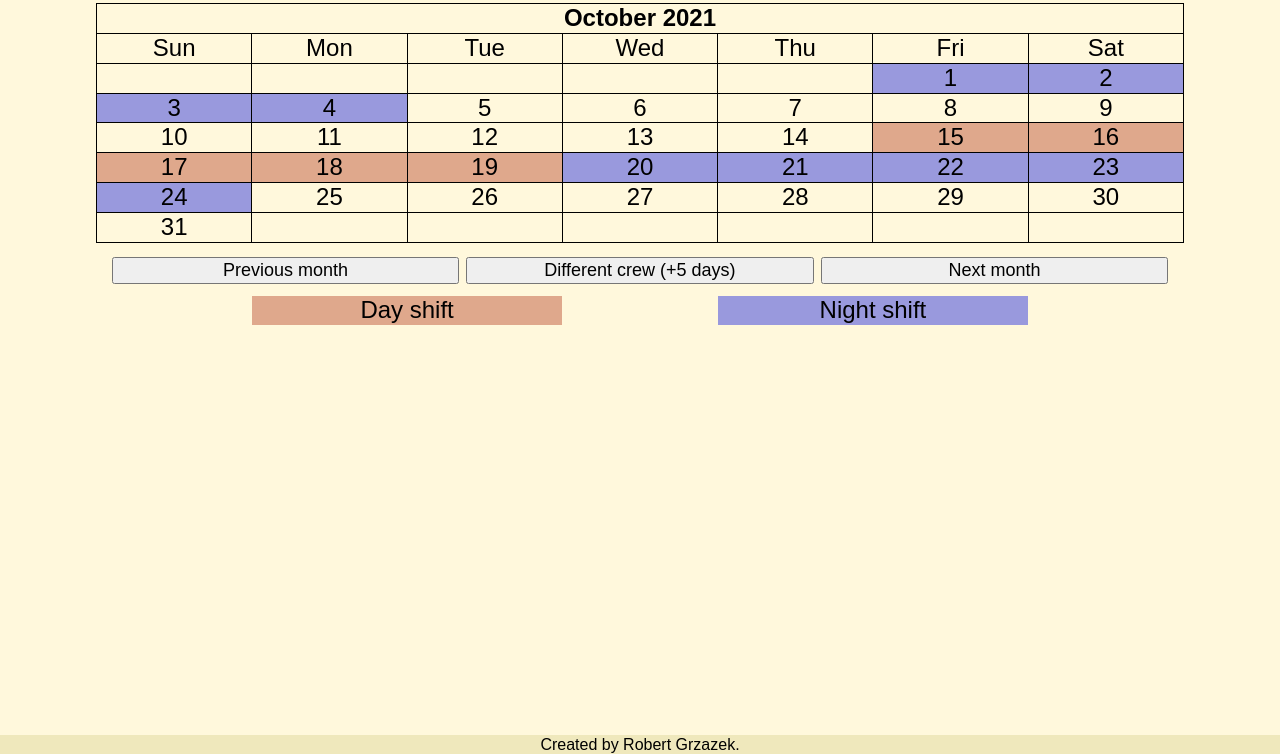
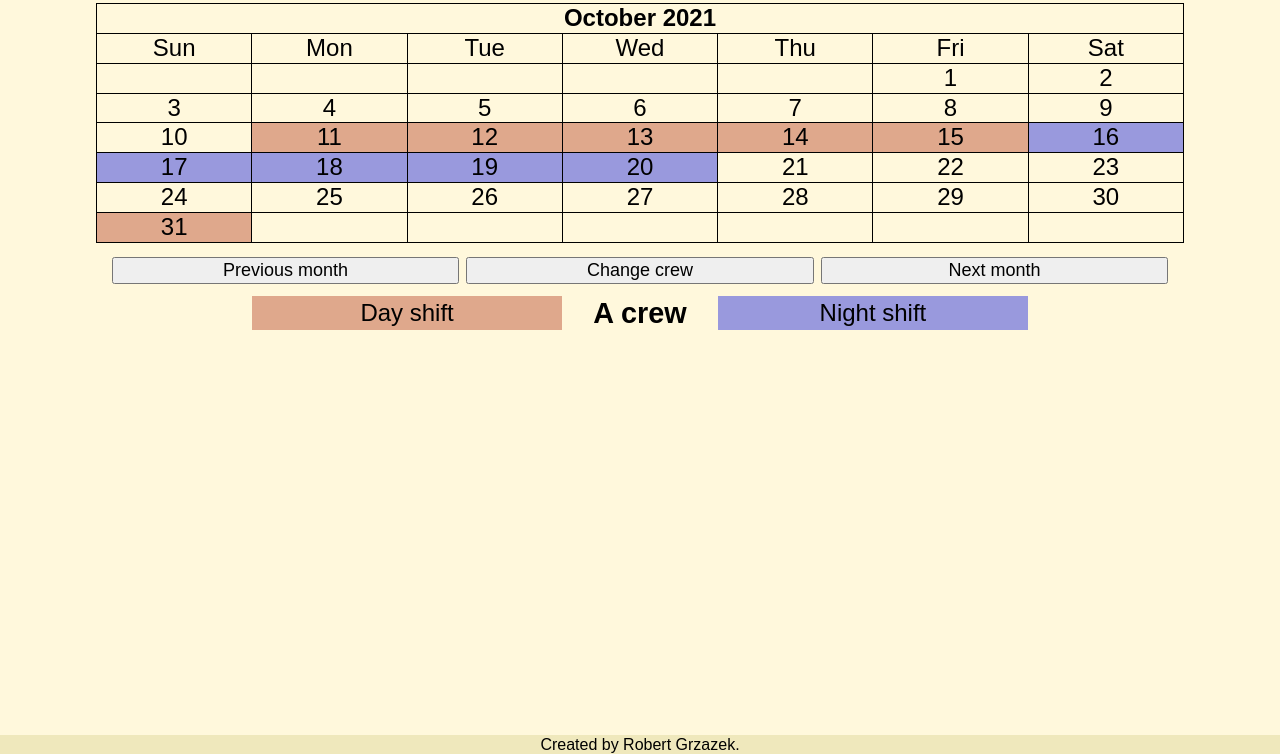
Before and after one commit to rgrzazek/roster, a plain HTML site: page index.html in a window 1280 px wide. Shown: the part 46-800 px from the top of the page. Drawn offline with nearby package versions, Linux system fonts and the light colour scheme.

Commit message:
Add files via upload

```diff
--- a/css/style.css
+++ b/css/style.css
@@ -2,6 +2,7 @@
 /* Default styling */
 
 body {
+  background-color: cornsilk;
   font-family: Arial, "Helvetica Neue", Helvetica, sans-serif;
   font-style: normal;
   line-height: 1.2;
@@ -52,6 +53,11 @@ body {
   background-color: #9999dd;
 }
 
+#calendar #crew {
+  font-weight: bold;
+  font-size: larger;
+}
+
 b {
   font-weight: bold;
 }
@@ -89,10 +95,10 @@ h1 {
     #ff4f00,
     #ff4f00
   );
+
 */
 
 #column {
-  background: cornsilk;
   /* Create white-space and room for footer */
   padding-bottom: 1rem;
   /* Span all the way to the footer */
--- a/index.html
+++ b/index.html
@@ -16,11 +16,6 @@
 </head>
 
 <body>
-
-  <div class="container">
-
-
-    <div class="column" id="column">
 
       <header>
         <h1>Calendar - 5 / 5 / 10 roster</h1>
@@ -53,7 +48,7 @@
               <td colspan=7>
               <p>
                 <button id="previous" onclick="previousMonth()">Previous month</button>
-                <button id="change" onclick="changeRoster()">Different crew (+5 days)</button>
+                <button id="change" onclick="changeRoster()">Change crew </button>
                 <button id="next" onclick="nextMonth()">Next month</button>
               </p>
 
@@ -61,9 +56,10 @@
             </tr>
             <tr>
               <td></td></td><td colspan=2 class="dayshift">Day shift</td>
-              <td></td>
+              <td><span id="crew"></span></td>
               <td colspan=2 class="nightshift">Night shift</td><td></td>
             </tr>
+            <tr><td colspan=7>&nbsp</td></tr>
           </tbody>
         </table>
 
@@ -73,11 +69,6 @@
 
 
 
-
-    </div>
-
-  </div>
-
   <footer>
     Created by <strong>Robert Grzazek.</strong>
   </footer>
--- a/js/drawCalendar.js
+++ b/js/drawCalendar.js
@@ -9,13 +9,14 @@ const APR = 3;  const MAY = 4;  const JUN = 5;
 const JUL = 6;  const AUG = 7;  const SEP = 8;
 const OCT = 9;  const NOV = 10; const DEC = 11;
 
-// Hard coded for now.
-// To do: Create tools to apply custom roster
+// Hard coded roster dates. Can be any date that coincides
+// with the roster, these dates are not special.
 let allStartDates = [
-  new Date(2021, JAN, 8),
-  new Date(2021, JAN, 13),
-  new Date(2021, JAN, 18),
-  new Date(2021, JAN, 3)];
+  new Date(2021, OCT, 11),
+  new Date(2021, OCT, 16),
+  new Date(2021, OCT, 21),
+  new Date(2021, OCT, 26)];
+let crew = ["A crew", "B crew", "C crew", "D crew"];
 let rosterIndex = 0;
 
 function changeRoster() {
@@ -23,10 +24,12 @@ function changeRoster() {
   newCalendar();
 }
 
-let date = new Date();
-date.setDate(1); //1st of this month
-let month = date.getMonth();
-let year = date.getFullYear();
+// default month and year to match today's date
+let startOfMonth = new Date();
+startOfMonth.setDate(1);
+let month = startOfMonth.getMonth();
+let year = startOfMonth.getFullYear();
+let startOfNext = new Date(year, month+1);
 
 
 // Put all the html into the webpage
@@ -44,47 +47,49 @@ function applyRoster() {
   roster = [5, 5, 10];
   rosterLength = 20;
 
+  $("#calendar #crew").html(crew[rosterIndex]);
+
   let ptr = allStartDates[rosterIndex];
-  // all: 3-1-21, 8-1-21, 13-1-21, 18-1-21
   let next = new Date(ptr.getFullYear(), ptr.getMonth(), ptr.getDate()+rosterLength);
 
-  while (next<date) {
+  // walk back: start at or before this calendar month
+  while (ptr>startOfMonth) {
+    ptr = new Date(ptr.getFullYear(), ptr.getMonth(), ptr.getDate()-rosterLength);
+  }
+  // walk forward: start a period that covers the first of this month
+  while (next<startOfMonth) {
     ptr = next;
     next = new Date(ptr.getFullYear(), ptr.getMonth(), ptr.getDate()+rosterLength);
-    console.log(next+"\n"+date);
   }
 
-  // fix this. Calculates too much, only applies to this month
-  for (let i=0; i<4; i++) {
-    // hard-coded 5 days, 5 nights, 10 off
-
+  // Calculate whole cycles, repeat until cycle passes end of month
+  // rely on fact that adding days will auto-change month
+  while (ptr<startOfNext) {
+    // 5 days
     for (let day=0; day<5; day++) {
       if (ptr.getMonth()===month) {
         getDateRef(ptr.getDate()).addClass("dayshift");
       }
       ptr.setDate(ptr.getDate()+1);
     }
+    // 5 nights
     for (let day=0; day<5; day++) {
       if (ptr.getMonth()===month) {
         getDateRef(ptr.getDate()).addClass("nightshift");
       }
       ptr.setDate(ptr.getDate()+1);
     }
+    // 10 days off
     ptr.setDate(ptr.getDate()+10);
   }
 
 }
 
 
-
-/*******************************************************/
-/*********** The bones of the calendar below ***********/
-/*******************************************************/
-
 function getDateRef(date) {
-  date--; // array index
+  date--; // look for 0-based array index
   let dayOfFirst = (new Date(year, month)).getDay();;
-  let daysInMonth = 32 - new Date(year, month, 32).getDate();
+//  let daysInMonth = 32 - new Date(year, month, 32).getDate();
 
   let week = Math.trunc((date+dayOfFirst)/7);
   let day = (date+dayOfFirst)%7;
@@ -113,7 +118,8 @@ function previousMonth() {
   } else {
     month--;
   }
-  date = new Date(year, month);
+  startOfMonth = new Date(year, month);
+  startOfNext = new Date(year, month+1);
   newCalendar();
 }
 
@@ -124,13 +130,16 @@ function nextMonth() {
   } else {
     month++;
   }
-  date = new Date(year, month);
+  startOfMonth = new Date(year, month);
+  startOfNext = new Date(year, month+1);
   newCalendar();
 }
 
 function calendarHTML() {
   let calendar = '';
 
+    // for example, Wednesday the 6th, in the second calendar week:
+    // cells will have row id: "week2" and cell id "Wed"
     for (let i=0; i<6; i++) {
       calendar += '<tr id="week'+i+'">';
       for (let j=0; j<7; j++) {
```
